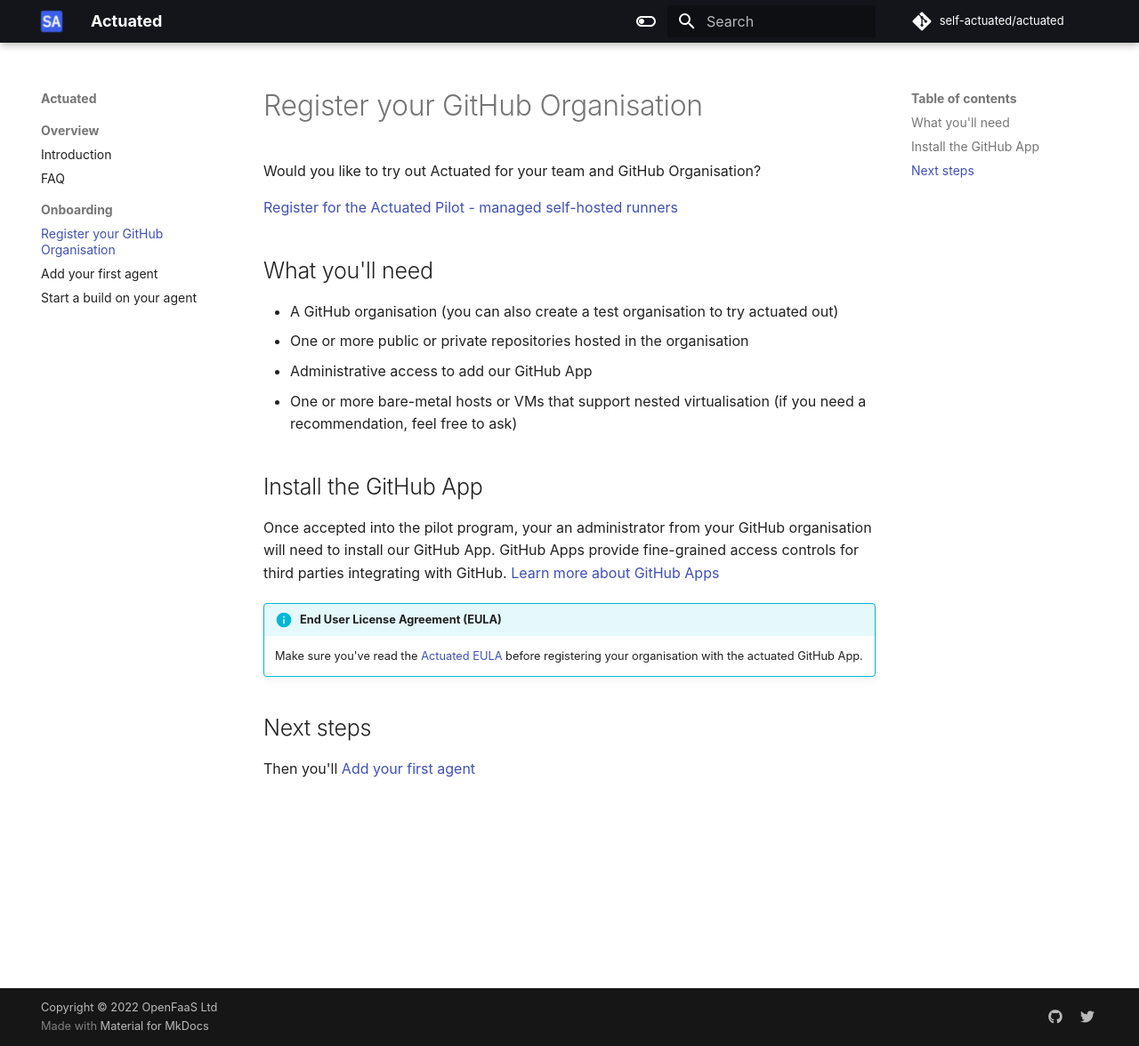
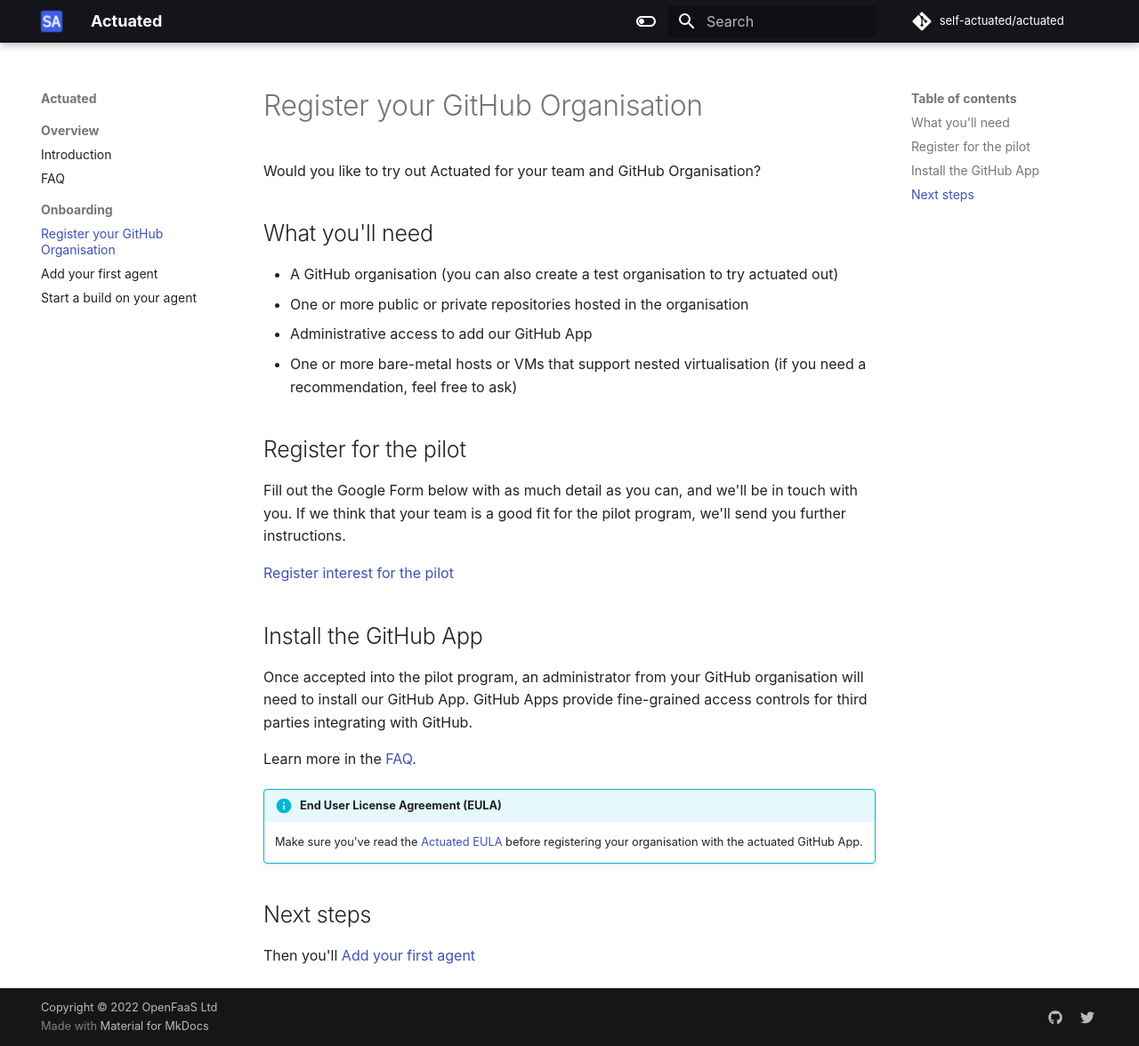
Before and after one commit to welteki/docs.actuated.dev, an MkDocs documentation site: the page built from docs/registration.md, in a window 1280 px wide and 1176 px high. Shown: the whole window at 89% size. Built offline with MkDocs 1.6.1 and Material for MkDocs 9.7.7, drawn with Linux system fonts in a browser that asks for light colours; some web fonts are replaced.

Commit message:
Reorganise registration page
Signed-off-by: Alex Ellis (OpenFaaS Ltd) <alexellis2@gmail.com>

```diff
--- a/docs/registration.md
+++ b/docs/registration.md
@@ -1,8 +1,6 @@
 # Register your GitHub Organisation
 
 Would you like to try out Actuated for your team and GitHub Organisation?
-
-[Register for the Actuated Pilot - managed self-hosted runners](https://forms.gle/8XmpTTWXbZwWkfqT6)
 
 ## What you'll need
 
@@ -11,9 +9,17 @@
 * Administrative access to add our GitHub App
 * One or more bare-metal hosts or VMs that support nested virtualisation (if you need a recommendation, feel free to ask)
 
+## Register for the pilot
+
+Fill out the Google Form below with as much detail as you can, and we'll be in touch with you. If we think that your team is a good fit for the pilot program, we'll send you further instructions.
+
+[Register interest for the pilot](https://forms.gle/8XmpTTWXbZwWkfqT6)
+
 ## Install the GitHub App
 
-Once accepted into the pilot program, your an administrator from your GitHub organisation will need to install our GitHub App. GitHub Apps provide fine-grained access controls for third parties integrating with GitHub. [Learn more about GitHub Apps](https://docs.github.com/en/developers/apps/getting-started-with-apps/about-apps)
+Once accepted into the pilot program, an administrator from your GitHub organisation will need to install our GitHub App. GitHub Apps provide fine-grained access controls for third parties integrating with GitHub.
+
+Learn more in the [FAQ](faq.md).
 
 !!! info "End User License Agreement (EULA)"
     Make sure you've read the [Actuated EULA](https://github.com/self-actuated/actuated/blob/master/EULA.md) before registering your organisation with the actuated GitHub App.
```
